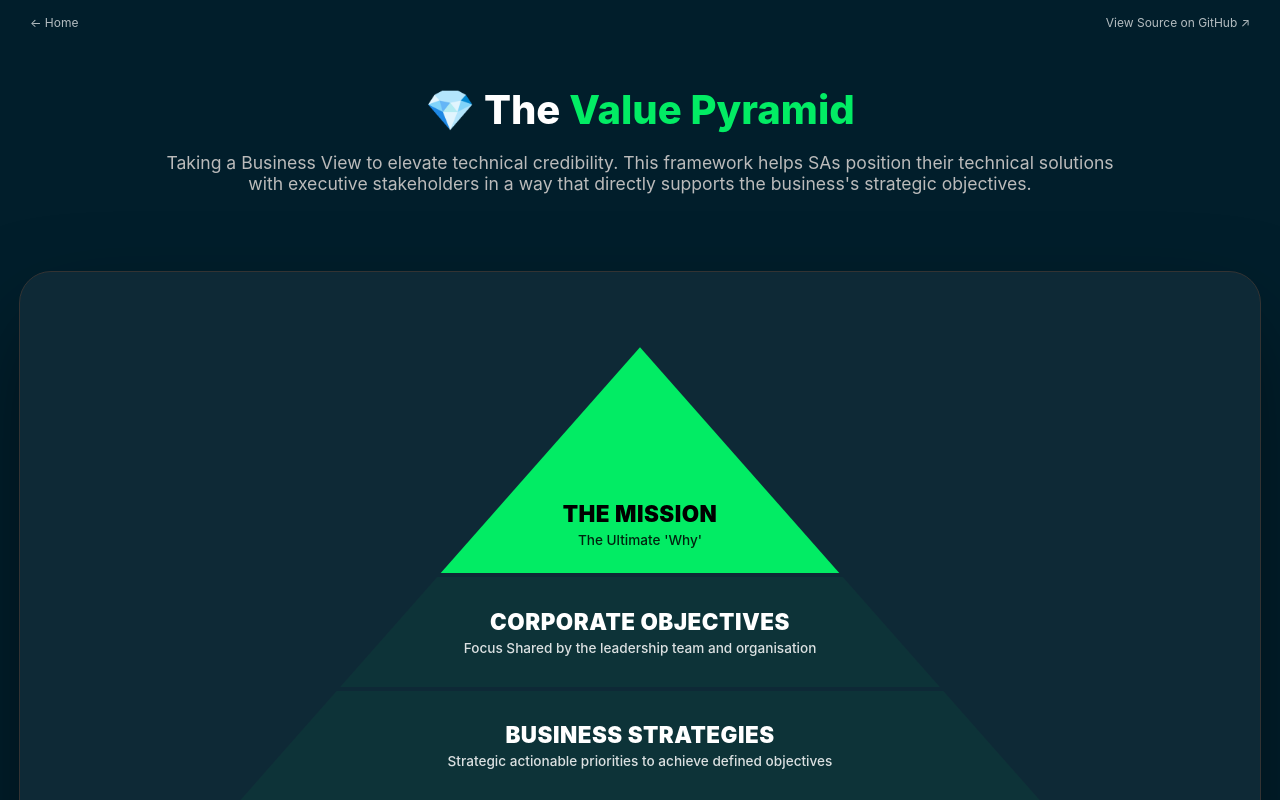
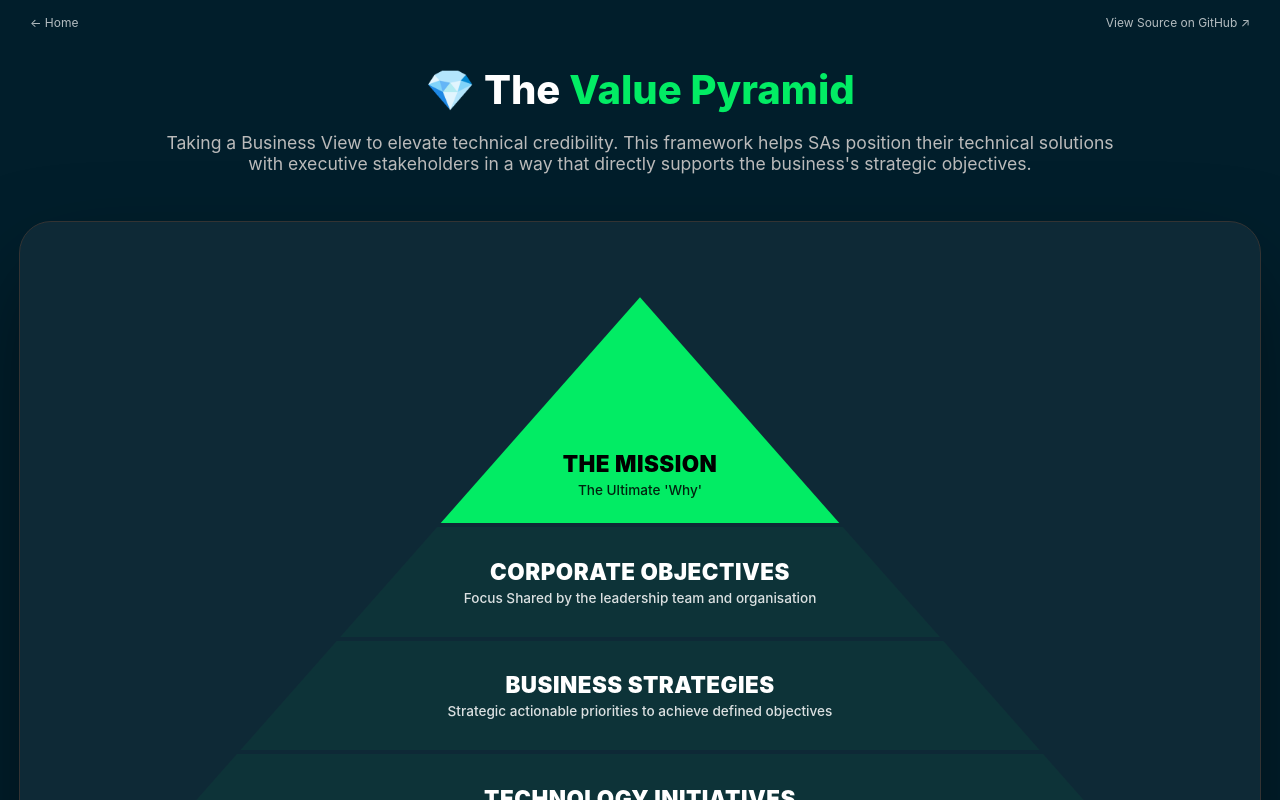
Before and after one commit to itchap/itchap, a React (Vite) app in the folder Apps/value-pyramid/frontend/: page / in a window 1280 px wide. Built offline with nearby package versions, Linux system fonts and the light colour scheme.

Commit message:
padd
padd

```diff
--- a/Apps/value-pyramid/frontend/src/App.jsx
+++ b/Apps/value-pyramid/frontend/src/App.jsx
@@ -122,7 +122,7 @@ function App() {
       <div style={{ flex: 1, display: 'flex', flexDirection: 'column', alignItems: 'center', padding: '0 20px' }}>
 
         {/* HEADER */}
-        <div style={{ textAlign: 'center', marginTop: '40px', marginBottom: '60px' }}>
+        <div style={{ textAlign: 'center', marginTop: '20px', marginBottom: '30px' }}>
           <h1 style={{ margin: '0 0 10px 0', fontSize: '2.5rem', fontWeight: '800' }}>
             💎 The <span style={{ color: theme.accent }}>Value Pyramid</span>
           </h1>
```
